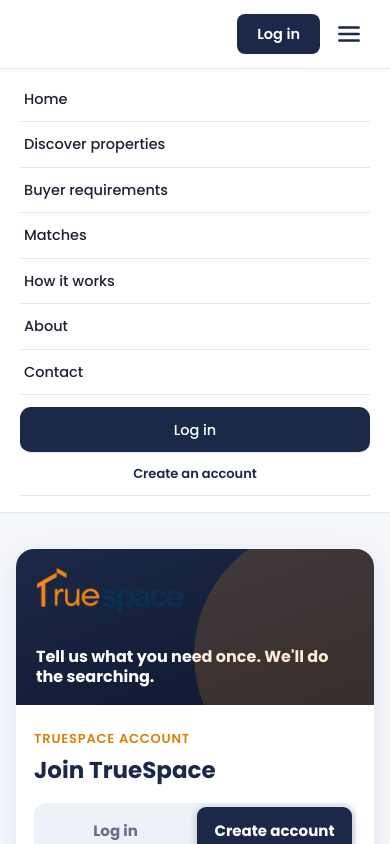
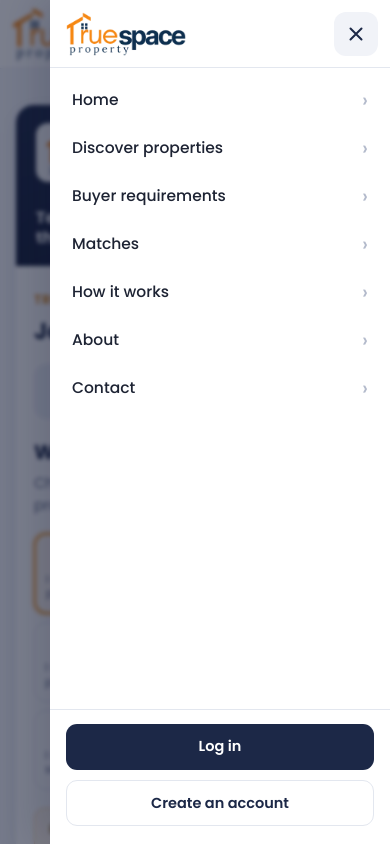
Before and after one commit to sabbir421/tsp-client, a Next.js app: page /signup in a window 390 px wide. Both pictures are taken after a click on the button "Open menu". Shown: the top 844 px of the page. Built offline with nearby package versions, Linux system fonts and the light colour scheme; no server answers.

Commit message:
responsive issue

```diff
--- a/src/app/components/auth/AuthPageContent.js
+++ b/src/app/components/auth/AuthPageContent.js
@@ -371,11 +371,10 @@ export default function AuthPageContent({ initialTab = 'login' }) {
             <img
               src="/logo-prototype.webp"
               alt="TrueSpace Property"
+              className="auth-logo"
               style={{
                 width: '148px',
                 height: 'auto',
-                backgroundColor: 'transparent',
-                borderRadius: '0',
                 marginBottom: '26px',
                 display: 'block',
               }}
--- a/src/app/components/prototype/PrototypeHeader.js
+++ b/src/app/components/prototype/PrototypeHeader.js
@@ -8,6 +8,16 @@ import { getStore, clearSession, subscribeStore } from '../../utils/prototypeSto
 import { getActiveToken } from '../../utils/authStorage';
 import { logoutAllPortals } from '../../store/slices/authSlice';
 import { ROLES } from '../../utils/prototypeData';
+
+const MOBILE_LINKS = [
+  ['/', 'Home'],
+  ['/discover', 'Discover properties'],
+  ['/requirements', 'Buyer requirements'],
+  ['/matches', 'Matches'],
+  ['/how', 'How it works'],
+  ['/about', 'About'],
+  ['/contact', 'Contact'],
+];
 
 export default function PrototypeHeader() {
   const pathname = usePathname();
@@ -43,6 +53,32 @@ export default function PrototypeHeader() {
     };
   }, [roleMenuOpen]);
 
+  const closeMenu = () => setMobileOpen(false);
+
+  // Close the drawer when the route changes (including back/forward)
+  const [menuPath, setMenuPath] = useState(pathname);
+  if (menuPath !== pathname) {
+    setMenuPath(pathname);
+    setMobileOpen(false);
+  }
+
+  // While the drawer is open: lock page scroll, close on Escape, close if the screen grows to desktop
+  useEffect(() => {
+    if (!mobileOpen) return undefined;
+    const prevOverflow = document.body.style.overflow;
+    document.body.style.overflow = 'hidden';
+    const onKey = (e) => e.key === 'Escape' && setMobileOpen(false);
+    const desktop = window.matchMedia('(min-width: 1021px)');
+    const onResize = (e) => e.matches && setMobileOpen(false);
+    window.addEventListener('keydown', onKey);
+    desktop.addEventListener('change', onResize);
+    return () => {
+      document.body.style.overflow = prevOverflow;
+      window.removeEventListener('keydown', onKey);
+      desktop.removeEventListener('change', onResize);
+    };
+  }, [mobileOpen]);
+
   const handleLogout = () => {
     clearSession();
     dispatch(logoutAllPortals());
@@ -74,6 +110,14 @@ export default function PrototypeHeader() {
               className="lg-mark"
               width={48}
               height={48}
+            />
+            <img
+              src="/logo-prototype.webp"
+              alt=""
+              aria-hidden="true"
+              className="lg-mob"
+              width={153}
+              height={56}
             />
           </Link>
 
@@ -204,82 +248,93 @@ export default function PrototypeHeader() {
               type="button"
               className="burger"
               id="burger"
-              onClick={() => setMobileOpen(!mobileOpen)}
-              aria-label="Menu"
+              onClick={() => setMobileOpen(true)}
+              aria-label="Open menu"
+              aria-expanded={mobileOpen}
+              aria-controls="mnav"
             >
-              <svg width="26" height="26" viewBox="0 0 24 24">
+              <svg width="26" height="26" viewBox="0 0 24 24" aria-hidden="true">
                 <path d="M3 6h18M3 12h18M3 18h18" stroke="#1c2847" strokeWidth="2.2" strokeLinecap="round" />
               </svg>
             </button>
           </div>
         </div>
+      </header>
 
-        {mobileOpen && (
-          <div className="mnav open" id="mnav">
-            <Link href="/" onClick={() => setMobileOpen(false)}>
-              Home
+      {/* Mobile / tablet drawer: always mounted so it can slide in and out */}
+      <div className={`mdrawer-bg ${mobileOpen ? 'open' : ''}`} onClick={closeMenu} aria-hidden="true" />
+      <nav
+        id="mnav"
+        className={`mdrawer ${mobileOpen ? 'open' : ''}`}
+        aria-label="Main menu"
+        aria-hidden={!mobileOpen}
+        inert={!mobileOpen}
+      >
+        <div className="mdrawer-head">
+          <Link href="/" className="mdrawer-logo" onClick={closeMenu} aria-label="TrueSpace Property home">
+            <img src="/logo-prototype.webp" alt="TrueSpace Property" width={132} height={48} />
           </Link>
-            <Link href="/discover" onClick={() => setMobileOpen(false)}>
-              Discover properties
+          <button type="button" className="mdrawer-x" onClick={closeMenu} aria-label="Close menu">
+            <svg width="22" height="22" viewBox="0 0 24 24" aria-hidden="true">
+              <path d="M6 6l12 12M18 6L6 18" stroke="currentColor" strokeWidth="2.2" strokeLinecap="round" />
+            </svg>
+          </button>
+        </div>
+
+        {isLoggedIn && (
+          <div className="mdrawer-user">
+            <div className="av">{session?.name ? session.name[0] : 'U'}</div>
+            <div>
+              <b>{session.name || 'User'}</b>
+              <small>{ROLES[session?.role]?.label || 'Member'}</small>
+            </div>
+          </div>
+        )}
+
+        <div className="mdrawer-links">
+          {MOBILE_LINKS.map(([href, label]) => (
+            <Link
+              key={href}
+              href={href}
+              className={pathname === href ? 'on' : ''}
+              aria-current={pathname === href ? 'page' : undefined}
+              onClick={closeMenu}
+            >
+              {label}
+              <span aria-hidden="true">›</span>
             </Link>
-            <Link href="/requirements" onClick={() => setMobileOpen(false)}>
-              Buyer requirements
-            </Link>
-            <Link href="/matches" onClick={() => setMobileOpen(false)}>
-              Matches
-            </Link>
-            <Link href="/how" onClick={() => setMobileOpen(false)}>
-              How it works
-            </Link>
-            <Link href="/about" onClick={() => setMobileOpen(false)}>
-              About
-            </Link>
-            <Link href="/contact" onClick={() => setMobileOpen(false)}>
-              Contact
-            </Link>
+          ))}
+        </div>
+
+        <div className="mdrawer-foot">
           {isLoggedIn ? (
             <>
-                <Link
-                  href={dashboardHref}
-                  className="btn btn-n"
-                  style={{ marginTop: '12px' }}
-                  onClick={() => setMobileOpen(false)}
-                >
+              <Link href={dashboardHref} className="btn btn-n" onClick={closeMenu}>
                 {ctaLabel} · {ROLES[session?.role]?.label || 'Buyer'}
               </Link>
               <button
                 type="button"
-                  style={{ display: 'block', width: '100%', padding: '11px 4px', fontSize: '13px', color: '#dc2626', textAlign: 'center', background: 'none', border: 'none', cursor: 'pointer' }}
+                className="mdrawer-out"
                 onClick={() => {
-                    setMobileOpen(false);
+                  closeMenu();
                   handleLogout();
                 }}
               >
-                  Sign out ({session.name || 'User'})
+                Sign out
               </button>
             </>
           ) : (
             <>
-                <Link
-                  href="/login"
-                  className="btn btn-n"
-                  style={{ marginTop: '12px', backgroundColor: '#1c2847', color: '#fff' }}
-                  onClick={() => setMobileOpen(false)}
-                >
+              <Link href="/login" className="btn btn-n" onClick={closeMenu}>
                 Log in
               </Link>
-                <Link
-                  href="/signup"
-                  style={{ display: 'block', padding: '11px 4px', fontSize: '13px', color: 'var(--navy)', textAlign: 'center', fontWeight: '600' }}
-                  onClick={() => setMobileOpen(false)}
-                >
+              <Link href="/signup" className="btn btn-g" onClick={closeMenu}>
                 Create an account
               </Link>
             </>
           )}
         </div>
-        )}
-      </header>
+      </nav>
     </>
   );
 }
--- a/src/app/globals.css
+++ b/src/app/globals.css
@@ -569,7 +569,7 @@ pre.code{background:#0f1730;color:#d7def0;border-radius:12px;padding:16px;font-s
  .meter i{width:34px}
  .vmeta{text-align:left}
  .rbox{flex-direction:column;align-items:stretch}
- .vtrack div{font-size:10.5px}
+ .vtrack div{font-size:10px;min-width:0;overflow-wrap:anywhere;line-height:1.25;padding:0 1px}
  .ame{display:none}
 }
 .seo{overflow:hidden}.seogrid>div{min-width:0}.serp a,.serp p,.ogt b,.fine{overflow-wrap:anywhere}
@@ -1048,3 +1048,57 @@ nextjs-portal, [data-nextjs-toast], #nextjs-dev-tools, div[data-nextjs-dialog-ov
   pointer-events: none !important;
   clip: rect(0, 0, 0, 0) !important;
 }
+
+
+/* ===================== 07-responsive-polish.css ===================== */
+/* Logo stays readable on dark backgrounds (footer, auth banner) */
+footer .flogo{background:#fff;border-radius:12px;padding:6px 12px;margin-left:0}
+footer .flogo img{width:170px}
+.auth .aside .auth-logo{background:#fff;border-radius:12px;padding:6px 10px}
+
+@media (max-width:900px){
+ /* Dashboard tabs: sticky, swipeable strip with an edge fade so it reads as scrollable */
+ .dnav{position:sticky;top:68px;z-index:30;scroll-snap-type:x proximity;scrollbar-width:none;padding-right:32px;
+  -webkit-mask-image:linear-gradient(90deg,#000 calc(100% - 36px),transparent);mask-image:linear-gradient(90deg,#000 calc(100% - 36px),transparent)}
+ .dnav::-webkit-scrollbar{display:none}
+ .dnav button{scroll-snap-align:start;min-height:40px;flex:none}
+}
+@media (max-width:480px){
+ /* Stack two-up form fields so select labels are not truncated */
+ .sRow{grid-template-columns:1fr}
+ .dash{padding:16px 12px;gap:14px}
+}
+@media (max-width:900px){
+ /* Identity and role strips only on Overview, so other tabs start right under the tab bar */
+ .dmain .off-tab{display:none}
+}
+
+/* ===================== 08-mobile-drawer.css ===================== */
+/* Slide-in navigation drawer (phones and tablets; the burger shows at <=1020px) */
+.mdrawer-bg{position:fixed;inset:0;z-index:90;background:rgba(15,23,48,.55);backdrop-filter:blur(2px);opacity:0;pointer-events:none;transition:opacity .25s ease}
+.mdrawer-bg.open{opacity:1;pointer-events:auto}
+.mdrawer{position:fixed;top:0;right:0;bottom:0;z-index:91;width:min(340px,88vw);background:#fff;display:flex;flex-direction:column;
+ box-shadow:-12px 0 40px rgba(15,23,48,.18);transform:translateX(100%);transition:transform .28s cubic-bezier(.2,.8,.2,1);
+ padding-bottom:env(safe-area-inset-bottom);overscroll-behavior:contain;visibility:hidden}
+.mdrawer.open{transform:none;visibility:visible}
+.mdrawer:not(.open){transition:transform .28s cubic-bezier(.2,.8,.2,1),visibility 0s .28s}
+.mdrawer-head{display:flex;align-items:center;justify-content:space-between;gap:12px;padding:10px 12px 10px 16px;border-bottom:1px solid var(--line);min-height:68px}
+.mdrawer-logo img{display:block;height:44px;width:auto}
+.mdrawer-x{display:grid;place-items:center;width:44px;height:44px;border-radius:12px;border:0;background:#f1f3f8;color:var(--navy);cursor:pointer}
+.mdrawer-x:hover{background:#e6eaf3}
+.mdrawer-user{display:flex;align-items:center;gap:12px;margin:14px 16px 4px;padding:12px;border-radius:14px;background:#f6f7fb}
+.mdrawer-user .av{width:40px;height:40px;border-radius:50%;background:var(--navy);color:#fff;display:grid;place-items:center;font-weight:700;flex:none}
+.mdrawer-user b{display:block;color:var(--navy);font-size:14.5px}
+.mdrawer-user small{color:var(--mut);font-size:12.5px}
+.mdrawer-links{flex:1;overflow-y:auto;padding:8px 10px}
+.mdrawer-links a{display:flex;align-items:center;justify-content:space-between;min-height:48px;padding:0 12px;border-radius:12px;color:var(--ink);font-weight:500;font-size:15.5px}
+.mdrawer-links a span{color:#b3bacb;font-size:20px;line-height:1}
+.mdrawer-links a:hover{background:#f6f7fb}
+.mdrawer-links a.on{background:#fff4e5;color:var(--navy);font-weight:600}
+.mdrawer-links a.on span{color:var(--orange)}
+.mdrawer-foot{display:flex;flex-direction:column;gap:10px;padding:14px 16px 18px;border-top:1px solid var(--line)}
+.mdrawer-foot .btn{width:100%;justify-content:center;min-height:46px}
+.mdrawer-out{min-height:44px;border:0;background:none;color:#dc2626;font-weight:600;font-size:14px;cursor:pointer;border-radius:10px}
+.mdrawer-out:hover{background:#fef2f2}
+@media (min-width:1021px){.mdrawer,.mdrawer-bg{display:none}}
+@media (prefers-reduced-motion:reduce){.mdrawer,.mdrawer-bg{transition:none}}
```
Also changed, not shown: src/app/dashboard/page.js. Lines whose indentation alone changed are shown as unchanged.
